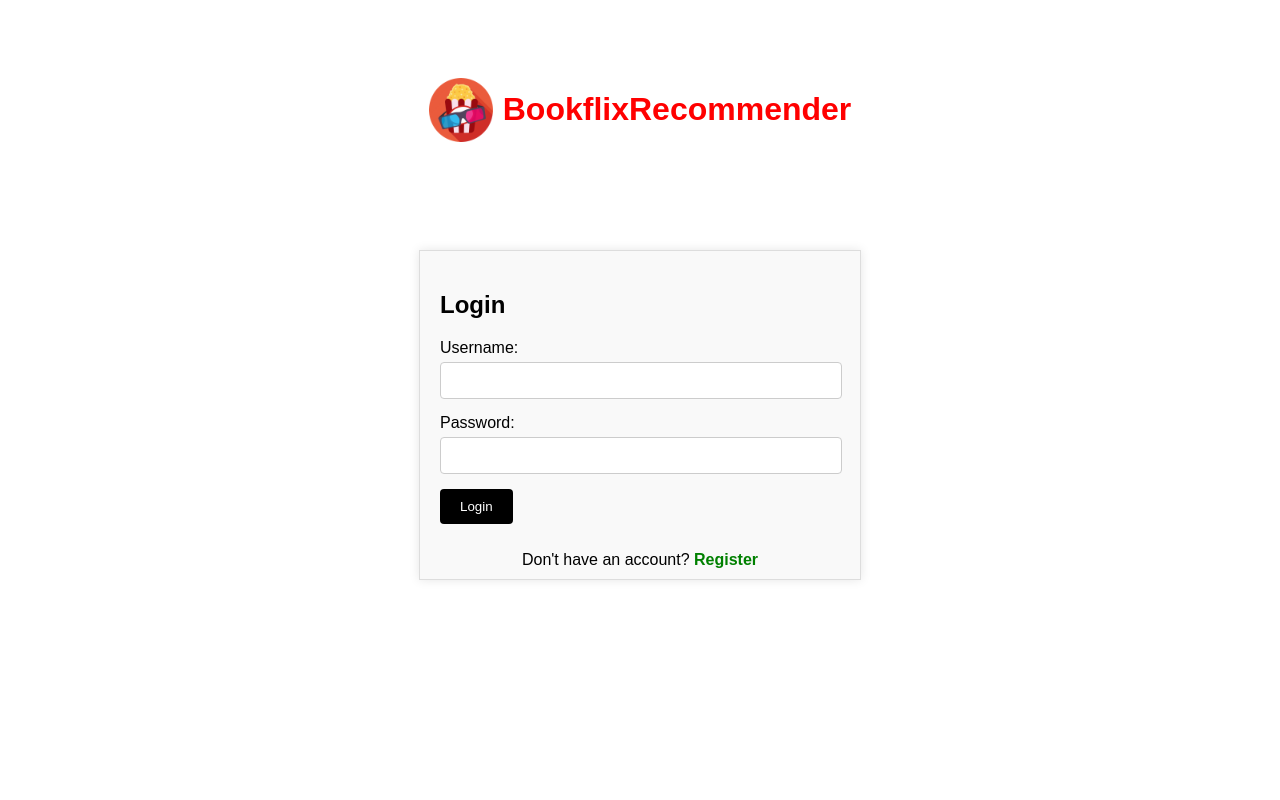
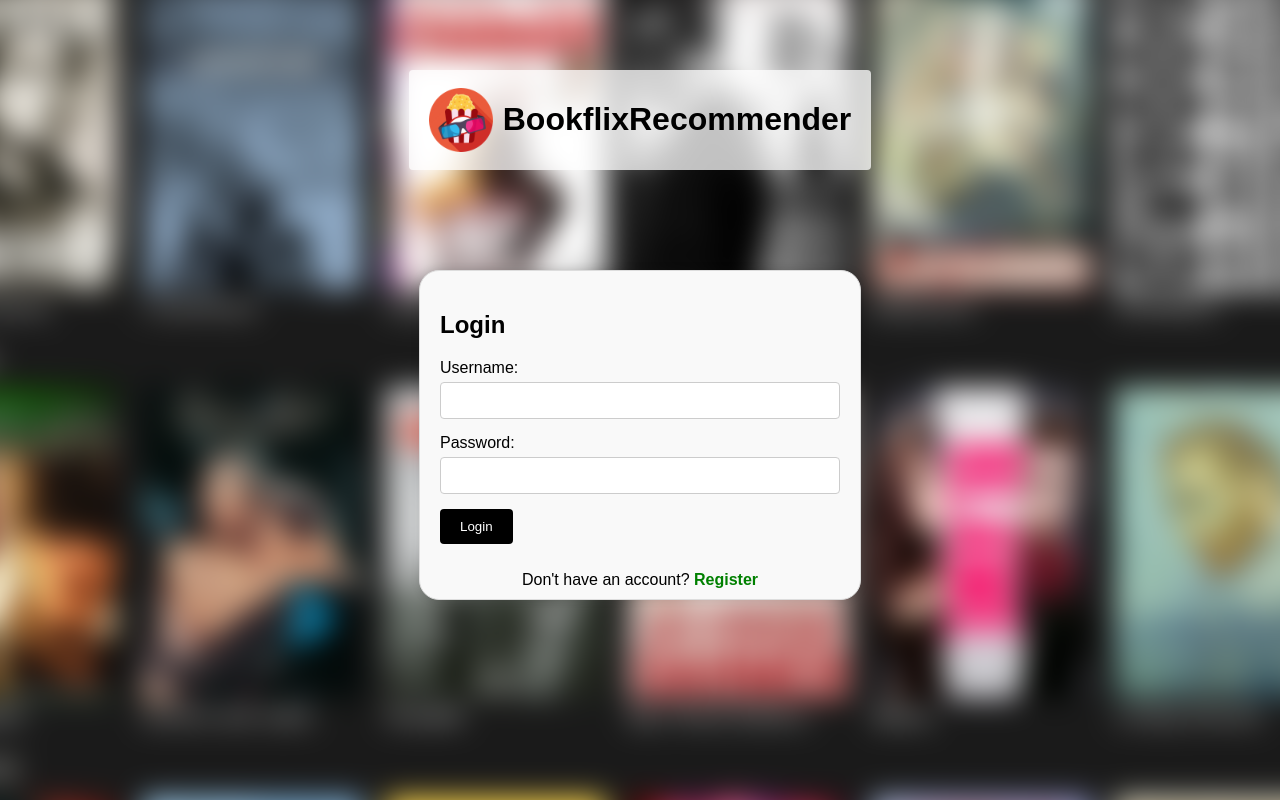
Before and after one commit to zlye-genii/project, a Django app: page /user/login/ in a window 1280 px wide. Run offline with Django 5.2, Linux system fonts and the light colour scheme.

Commit message:
improve login page

```diff
--- a/static/css/login.css
+++ b/static/css/login.css
@@ -13,7 +13,11 @@
 }
 
 .form-group {
+    display: flex; /*Use flexbox to align button and error message*/
+    align-items: center; /*Center items vertically*/
+    justify-content: space-between; /*Space between items*/
     margin-bottom: 15px;
+    flex-wrap: wrap;
 }
 
 .form-group label {
@@ -38,6 +42,9 @@
 }
 
 .logo {
+    border-radius: 4px;
+    background-color: rgba(255,255,255,0.75);
+    padding: 10px 20px;
     display: flex;
     justify-content: center;
     align-items: center;
@@ -62,13 +69,22 @@
     display: inline-block;
     vertical-align: middle;
     margin-left: 10px;
-    color: red; /*If you want the text in red*/
+    color: black; /*If you want the text in red*/
 }
 
 .login-container {
     /*Existing styles*/
+    max-width: 400px;
+    margin: 100px auto;
+    padding: 20px;
+    background-color: #f9f9f9;
+    border: 1px solid #ddd;
+    box-shadow: 0px 0px 10px rgba(0,0,0,0.1);
     position: relative;
     padding-bottom: 40px; /*Make space for the registration prompt*/
+
+    /*Add this line to make the corners rounded*/
+    border-radius: 20px; /*Adjust as needed*/
 }
 
 .registration-prompt {
@@ -86,3 +102,48 @@
     color: green; /*Style the link color as desired*/
     font-weight: bold;
 }
+
+body {
+    /*Other existing styles*/
+    background-image: url('css-img/loginbg.png');
+    background-size: cover;
+    background-position: center;
+    background-repeat: no-repeat;
+    background-attachment: fixed;
+}
+
+body::before {
+    content: "";
+    position: fixed;
+    top: -50px;
+    left: -50px;
+    width: calc(100% + 100px);
+    height: calc(100% + 100px);
+    background-image: url('css-img/loginbg.png');
+    background-size: cover;
+    background-position: center;
+    background-repeat: no-repeat;
+    filter: blur(15px); /* Adjust blur as needed */
+    z-index: -1;
+}
+
+body {
+    /*Other existing styles*/
+    background-color: rgba(255,255,255,0.5); /* Adjust color as needed */
+}
+
+.error-message:empty {
+    display: none;
+}
+
+.error-message:not(:empty) {
+    color: red; /*Error message text color*/
+    background-color: #ffc0cb;
+    border-radius: 4px; /*Match the input border-radius*/
+    padding: 5px; /*Padding inside the error message box*/
+    margin-left: 10px; /*Space between the login button and the error message box*/
+    display: inline-block; /*Align with the login button*/
+    vertical-align: middle; /*Align with the login button*/
+    min-width: 150px; /*Minimum width of the error message box*/
+    text-align: center; /*Center the text inside the box*/
+}
--- a/user/templates/login2.html
+++ b/user/templates/login2.html
@@ -20,7 +20,8 @@
         </div>
         <div class="login-container">
             <h2>Login</h2>
-            <form class="login-form" action="/login/" method="post">
+            <form class="login-form" id="loginForm" action="/api/user/login/" method="post">
+                {% csrf_token %}
                 <div class="form-group">
                     <label for="username">Username:</label>
                     <input type="text" id="username" name="username" required>
@@ -31,6 +32,7 @@
                 </div>
                 <div class="form-group">
                     <button type="submit" class="login-button">Login</button>
+                    <div class="error-message" id="error-message"></div>
                 </div>
             </form>
             <div class="registration-prompt">
@@ -38,4 +40,35 @@
             </div>
         </div>
     </div>
+    <script>
+        document.getElementById('loginForm').addEventListener('submit', function(event) {
+            event.preventDefault();
+            fetch('/api/user/login/', {
+                method: 'POST',
+                headers: {
+                    'Content-Type': 'application/json',
+                    'X-CSRFToken': document.querySelector('[name=csrfmiddlewaretoken]').value
+                },
+                body: JSON.stringify({
+                    username: document.getElementById('username').value,
+                    password: document.getElementById('password').value
+                })
+            })
+            .then(response => {
+                return response.json().then(data => ({status: response.status, body: data}));
+            })
+            .then(({status, body: data}) => {
+                if (status >= 200 && status < 300) {
+                    var nextUrl = new URLSearchParams(window.location.search).get('next');
+                    window.location.href = nextUrl ? nextUrl : '/user/account';
+                } else {
+                    if (data.detail || data.non_field_errors) {
+                        document.getElementById('error-message').textContent = data.detail || data.non_field_errors;
+                    } else {
+                        document.getElementById('error-message').textContent = 'Invalid login or password.';
+                    }
+                }
+            });
+        });
+    </script>
 </body>
```
Also changed, not shown: static/css/css-img/loginbg.png (added).
